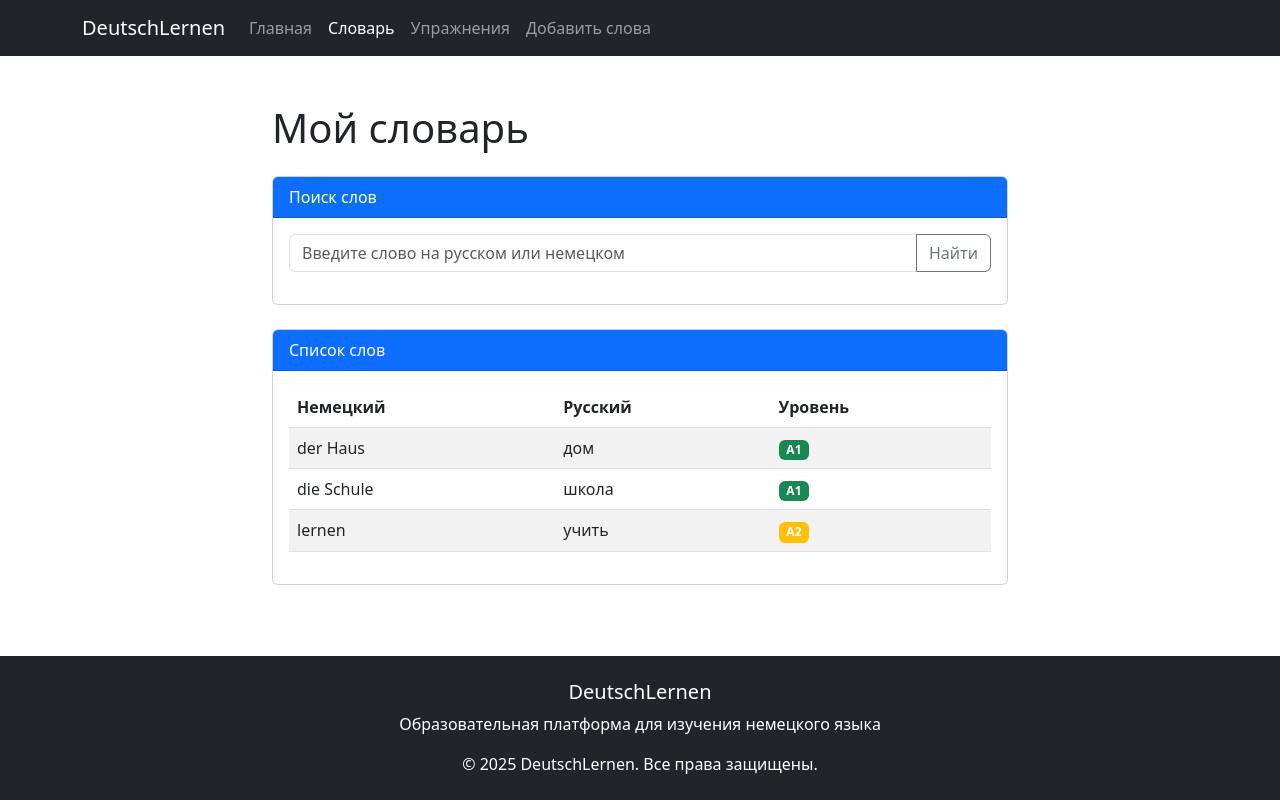
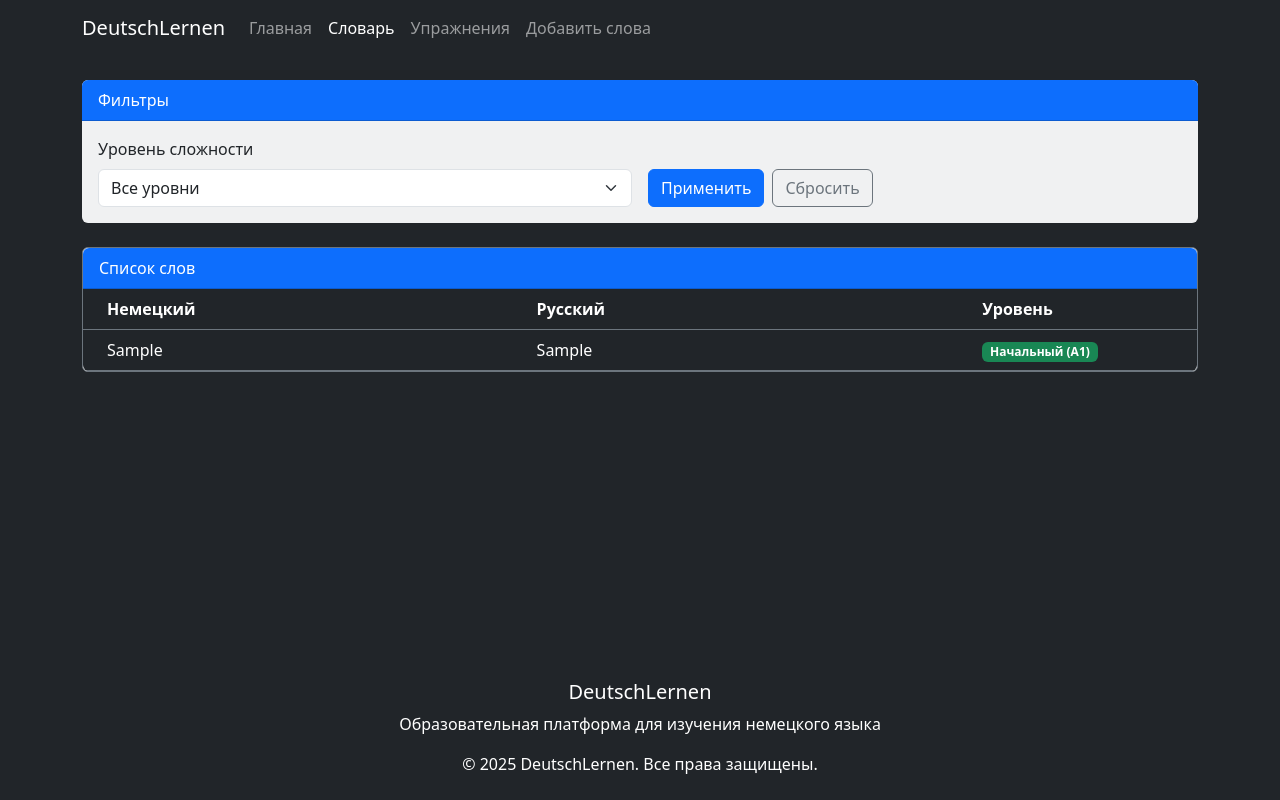
Before and after one commit to BitmanBT/LearningGerman, a Django app: page /vocabulary in a window 1280 px wide. Run offline with Django 5.2, Linux system fonts and the light colour scheme; tables that the repository leaves empty hold one stand-in row (values such as "Sample post").

Commit message:
Added functionality to the vocabulary page. Now it shows words from database and filters them by their difficulty

```diff
--- a/learning_german/educational_platform/templates/educational_platform/vocabulary.html
+++ b/learning_german/educational_platform/templates/educational_platform/vocabulary.html
@@ -1,12 +1,12 @@
 <!DOCTYPE html>
-<html lang="ru">
+<html lang="ru" class="h-100">
 <head>
     <meta charset="UTF-8">
     <meta name="viewport" content="width=device-width, initial-scale=1.0">
     <title>Словарь | DeutschLernen</title>
     <link href="https://cdn.jsdelivr.net/npm/bootstrap@5.3.0/dist/css/bootstrap.min.css" rel="stylesheet">
 </head>
-<body class="d-flex flex-column min-vh-100">
+<body class="d-flex flex-column min-vh-100 bg-dark">
     <nav class="navbar navbar-expand-lg navbar-dark bg-dark">
         <div class="container">
             <a class="navbar-brand" href="{% url 'home' %}">DeutschLernen</a>
@@ -32,52 +32,64 @@
         </div>
     </nav>
 
-    <main class="flex-grow-1 container py-5">
-        <div class="row">
-            <div class="col-lg-8 mx-auto">
-                <h1 class="mb-4">Мой словарь</h1>
-
-                <div class="card mb-4">
-                    <div class="card-header bg-primary text-white">
-                        Поиск слов
+    <main class="flex-grow-1 bg-dark text-light py-4">
+        <div class="container">
+            <div class="card mb-4 border-0">
+                <div class="card-header bg-primary text-white rounded-top">
+                    Фильтры
                 </div>
-                    <div class="card-body">
-                        <div class="input-group mb-3">
-                            <input type="text" class="form-control" placeholder="Введите слово на русском или немецком">
-                            <button class="btn btn-outline-secondary" type="button">Найти</button>
+                <div class="card-body bg-secondary bg-opacity-10 rounded-bottom">
+                    <form method="get" class="row g-3">
+                        <div class="col-md-6">
+                            <label for="difficulty" class="form-label">Уровень сложности</label>
+                            <select name="difficulty" id="difficulty" class="form-select">
+                                <option value="">Все уровни</option>
+                                {% for value, label in difficulty_choices %}
+                                    <option value="{{ value }}" {% if current_difficulty == value %}selected{% endif %}>{{ label }}</option>
+                                {% endfor %}
+                            </select>
                         </div>
+                        <div class="col-md-6 d-flex align-items-end">
+                            <button type="submit" class="btn btn-primary me-2">Применить</button>
+                            <a href="{% url 'vocabulary' %}" class="btn btn-outline-secondary">Сбросить</a>
+                        </div>
+                    </form>
                 </div>
             </div>
 
-                <div class="card">
-                    <div class="card-header bg-primary text-white">
+            <div class="card border-secondary">
+                <div class="card-header bg-primary text-white rounded-top">
                     Список слов
                 </div>
-                    <div class="card-body">
-                        <table class="table table-striped">
+                <div class="card-body p-0">
+                    <div class="table-responsive">
+                        <table class="table table-dark table-hover mb-0 rounded-bottom overflow-hidden">
                             <thead>
                                 <tr>
-                                    <th>Немецкий</th>
-                                    <th>Русский</th>
-                                    <th>Уровень</th>
+                                    <th width="40%" class="ps-4 border-secondary">Немецкий</th>
+                                    <th width="40%" class="border-secondary">Русский</th>
+                                    <th width="20%" class="border-secondary">Уровень</th>
                                 </tr>
                             </thead>
                             <tbody>
+                                {% for word in words %}
                                 <tr>
-                                    <td>der Haus</td>
-                                    <td>дом</td>
-                                    <td><span class="badge bg-success">A1</span></td>
+                                    <td class="ps-4 border-secondary">{{ word.german_word }}</td>
+                                    <td class="border-secondary">{{ word.russian_translation }}</td>
+                                    <td class="border-secondary">
+                                        <span class="badge
+                                            {% if word.difficulty == 'A1' or word.difficulty == 'A2' %}bg-success
+                                            {% elif word.difficulty == 'B1' %}bg-warning
+                                            {% else %}bg-danger{% endif %}">
+                                            {{ word.get_difficulty_display }}
+                                        </span>
+                                    </td>
                                 </tr>
+                                {% empty %}
                                 <tr>
-                                    <td>die Schule</td>
-                                    <td>школа</td>
-                                    <td><span class="badge bg-success">A1</span></td>
+                                    <td colspan="3" class="text-center py-4 border-secondary">Слова не найдены</td>
                                 </tr>
-                                <tr>
-                                    <td>lernen</td>
-                                    <td>учить</td>
-                                    <td><span class="badge bg-warning">A2</span></td>
-                                </tr>
+                                {% endfor %}
                             </tbody>
                         </table>
                     </div>
@@ -86,15 +98,11 @@
         </div>
     </main>
 
-    <footer class="bg-dark text-white text-center p-4">
-        <div class="container">
-            <div class="row justify-content-center">
-                <div class="col-md-8">
+    <footer class="bg-dark text-white py-4">
+        <div class="container text-center">
             <h5>DeutschLernen</h5>
             <p>Образовательная платформа для изучения немецкого языка</p>
             <p class="mb-0">&copy; 2025 DeutschLernen. Все права защищены.</p>
-                </div>
-            </div>
         </div>
     </footer>
 
--- a/learning_german/educational_platform/views.py
+++ b/learning_german/educational_platform/views.py
@@ -1,11 +1,23 @@
 from django.shortcuts import render
+from .models import Word
 
 
 def index(request):
     return render(request, 'educational_platform/index.html')
 
 def vocabulary(request):
-    return render(request, 'educational_platform/vocabulary.html')
+    words = Word.objects.all().order_by('german_word')
+
+    difficulty_filter = request.GET.get('difficulty')
+    if difficulty_filter:
+        words = words.filter(difficulty=difficulty_filter)
+
+    context = {
+        'words': words,
+        'difficulty_choices': Word.DIFFICULTY_CHOICES,
+        'current_difficulty': difficulty_filter,
+    }
+    return render(request, 'educational_platform/vocabulary.html', context)
 
 def exercises(request):
     return render(request, 'educational_platform/exercises.html')
```
Lines whose indentation alone changed are shown as unchanged.
